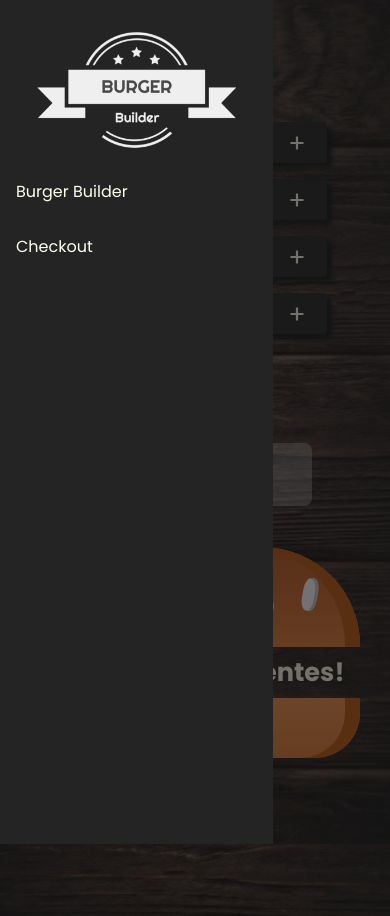
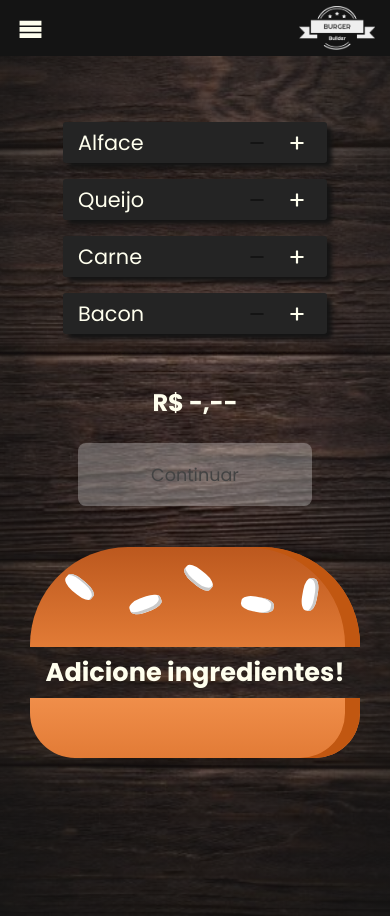
Before and after one commit to ricsonl/burgerBuilder, a React (Create React App) app in the folder web/: page / in a window 390 px wide. Built offline with nearby package versions, Linux system fonts and the light colour scheme.

Commit message:
fixes and menu button

```diff
--- a/web/public/index.html
+++ b/web/public/index.html
@@ -19,6 +19,9 @@
           d="M16 10c0 0.553-0.048 1-0.601 1h-4.399v4.399c0 0.552-0.447 0.601-1 0.601s-1-0.049-1-0.601v-4.399h-4.399c-0.552 0-0.601-0.447-0.601-1s0.049-1 0.601-1h4.399v-4.399c0-0.553 0.447-0.601 1-0.601s1 0.048 1 0.601v4.399h4.399c0.553 0 0.601 0.447 0.601 1z">
         </path>
       </symbol>
+      <symbol id="icon-menu" viewBox="0 0 32 32">
+        <path d="M2 6h28v6h-28zM2 14h28v6h-28zM2 22h28v6h-28z"></path>
+        </symbol>
     </defs>
   </svg>
   <meta charset="utf-8" />
--- a/web/src/components/Layout/index.js
+++ b/web/src/components/Layout/index.js
@@ -7,18 +7,21 @@ import styles from './styles.module.css';
 
 class Layout extends Component {
   state = {
-    showSideDrawer: true,
+    showSideDrawer: false,
   }
 
   handleCloseSideDrawer = () => {
     this.setState({ showSideDrawer: false});
   };
+  handleOpenSideDrawer = () => {
+    this.setState({ showSideDrawer: true});
+  };
 
   render(){
     return (
       <>
-        <Toolbar />
-        <SideDrawer open={this.state.showSideDrawer} closed={this.handleCloseSideDrawer}/>
+        <Toolbar openSideDrawer={this.handleOpenSideDrawer} />
+        <SideDrawer opened={this.state.showSideDrawer} close={this.handleCloseSideDrawer} />
         <main className={styles.main}>
           {this.props.children}
         </main>
--- a/web/src/components/Navigation/NavItems/styles.module.css
+++ b/web/src/components/Navigation/NavItems/styles.module.css
@@ -2,10 +2,10 @@
   margin: 0;
   padding: 0;
   list-style: none;
+  display: flex;
+  flex-direction: column;
   align-items: center;
   height: 100%;
-  display: flex;
-  flex-direction: column;
 }
 .NavItem{
   margin: 15px 0;
--- a/web/src/components/Navigation/SideDrawer/index.js
+++ b/web/src/components/Navigation/SideDrawer/index.js
@@ -1,4 +1,5 @@
 import React from 'react';
+import PropTypes from 'prop-types';
 
 import logo from '../../../assets/images/logo.png';
 import NavItems from '../NavItems';
@@ -9,8 +10,8 @@ import styles from './styles.module.css';
 const SideDrawer = (props) => {
   return (
     <>
-      <Backdrop visible={props.open} clicked={props.closed}/>
-      <div className={`${styles.SideDrawer} ${props.open ? styles.Open : styles.Close}`}>
+      <Backdrop visible={props.opened} clicked={props.close}/>
+      <div className={`${styles.SideDrawer} ${props.opened ? styles.Open : styles.Close}`}>
         <img src={logo} alt="Logo" />
         <nav>
           <NavItems />
@@ -20,4 +21,9 @@ const SideDrawer = (props) => {
   );
 }
 
+SideDrawer.propTypes = {
+  opened: PropTypes.bool.isRequired,
+  close: PropTypes.func.isRequired,
+}
+
 export default SideDrawer;
--- a/web/src/components/Navigation/Toolbar/index.js
+++ b/web/src/components/Navigation/Toolbar/index.js
@@ -1,18 +1,25 @@
 import React from 'react';
+import PropTypes from 'prop-types';
 
 import NavItems from '../NavItems';
 
 import logo from '../../../assets/images/logo.png';
 import styles from './styles.module.css';
 
-const Toolbar = () => (
-  <header className={`${styles.Toolbar} ${styles.DesktopOnly}`}>
-    <div>MENU</div>
-    <img src={logo} alt=""/>
+const Toolbar = (props) => (
+  <header className={styles.Toolbar}>
+    <button onClick={props.openSideDrawer}>
+      <svg className={styles.MenuIcon}><use xlinkHref="#icon-menu"></use></svg>
+    </button>
+    <img src={logo} alt="" />
     <nav className={styles.DesktopOnly}>
       <NavItems />
     </nav>
-  </header>
+  </header >
 );
 
+Toolbar.propTypes = {
+  openSideDrawer: PropTypes.func.isRequired,
+};
+
 export default Toolbar;
--- a/web/src/components/Navigation/Toolbar/styles.module.css
+++ b/web/src/components/Navigation/Toolbar/styles.module.css
@@ -12,16 +12,40 @@
   box-sizing: border-box;
   z-index: 200;
 }
+.Toolbar button{
+  display: none;
+  align-items: center;
+  justify-content: center;
+  cursor: pointer;
+  width: 30px;
+  height: 30px;padding: 0;
+  margin-left: 15px;
+  background-color: transparent;
+  border: none;
+  outline: none;
+}
 .Toolbar img{
-  height: 100%;
+  height: 90%;
 }
 .Toolbar nav{
   height: 100%;
   flex-grow: 0;
+}
+.MenuIcon{
+  height: 25px;
+  width: 25px;
+  fill: var(--white);
 }
 
 @media (max-width: 499px){
   .DesktopOnly{
     display: none;
   }
+  .Toolbar button{
+    display: flex;
+  }
+  .Toolbar img{
+    height: 80%;
+    padding: 0 15px;
+  }
 }
--- a/web/src/components/UI/Backdrop/styles.module.css
+++ b/web/src/components/UI/Backdrop/styles.module.css
@@ -14,3 +14,9 @@
   z-index: 499;
   opacity: .6;
 }
+
+@media (min-width: 500px){
+  .Backdrop{
+    display: none;
+  }
+}
```
